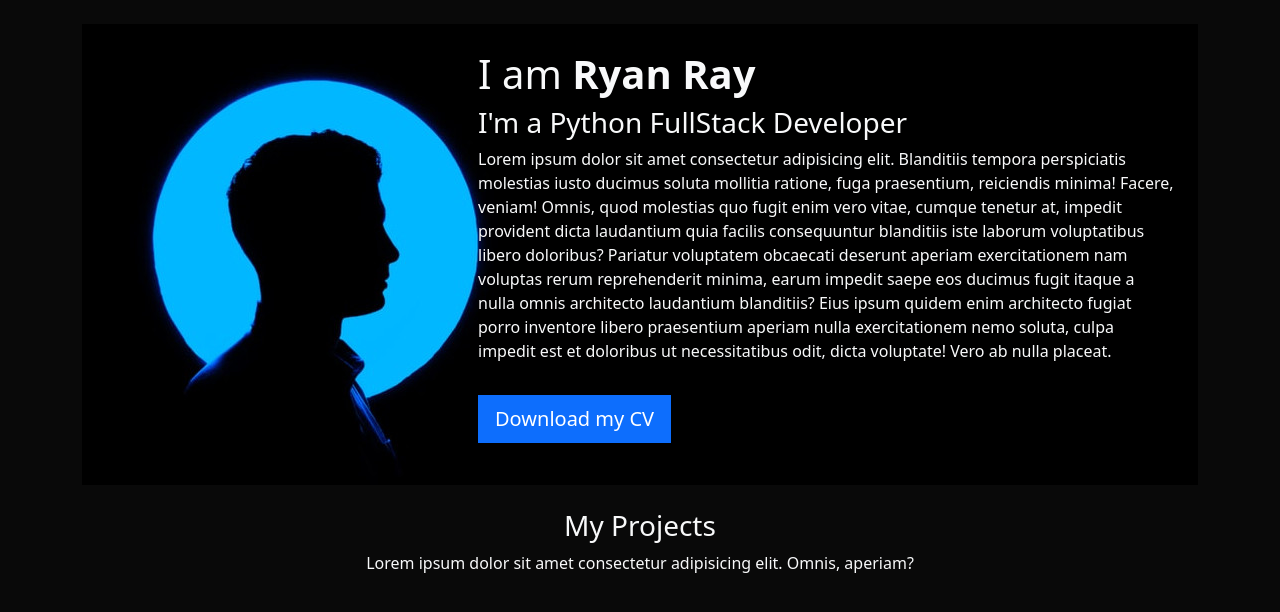
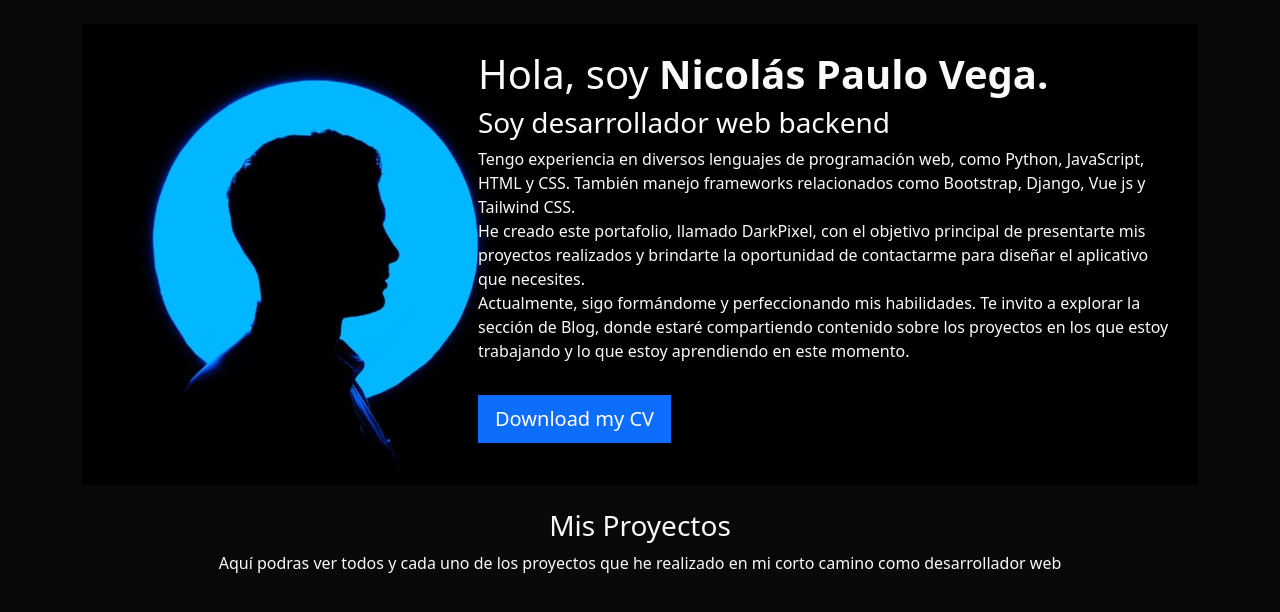
Before and after one commit to NicolasPauloVega/DarkPixel, a Django app: page / in a window 1280 px wide. Shown: the part 56-668 px from the top of the page. Run offline with Django 5.2, Linux system fonts and the light colour scheme; data that the repository does not hold is empty; parts of the project's set-up code (start-up, migrations or seed data) failed here and were passed over.

Commit message:
config template home

```diff
--- a/apps/home/templates/home.html
+++ b/apps/home/templates/home.html
@@ -11,16 +11,15 @@
   </div>
 
   <div class="col-md-8 my-auto p-4">
-    <h1>I am <strong>Ryan Ray</strong></h1>
-    <h3>I'm a Python FullStack Developer</h3>
-    <p>Lorem ipsum dolor sit amet consectetur adipisicing elit. Blanditiis tempora perspiciatis molestias iusto ducimus
-      soluta mollitia ratione, fuga praesentium, reiciendis minima! Facere, veniam! Omnis, quod molestias quo fugit enim
-      vero vitae, cumque tenetur at, impedit provident dicta laudantium quia facilis consequuntur blanditiis iste
-      laborum voluptatibus libero doloribus? Pariatur voluptatem obcaecati deserunt aperiam exercitationem nam voluptas
-      rerum reprehenderit minima, earum impedit saepe eos ducimus fugit itaque a nulla omnis architecto laudantium
-      blanditiis? Eius ipsum quidem enim architecto fugiat porro inventore libero praesentium aperiam nulla
-      exercitationem nemo soluta, culpa impedit est et doloribus ut necessitatibus odit, dicta voluptate! Vero ab nulla
-      placeat.</p>
+    <h1>Hola, soy <strong>Nicolás Paulo Vega.</strong></h1>
+    <h3>Soy desarrollador web backend</h3>
+    <p>
+      Tengo experiencia en diversos lenguajes de programación web, como Python, JavaScript, HTML y CSS. También manejo frameworks relacionados como Bootstrap, Django, Vue js y Tailwind CSS.
+      <br>
+      He creado este portafolio, llamado DarkPixel, con el objetivo principal de presentarte mis proyectos realizados y brindarte la oportunidad de contactarme para diseñar el aplicativo que necesites.
+      <br>
+      Actualmente, sigo formándome y perfeccionando mis habilidades. Te invito a explorar la sección de Blog, donde estaré compartiendo contenido sobre los proyectos en los que estoy trabajando y lo que estoy aprendiendo en este momento.
+    </p>
     <a class="btn btn-primary btn-lg rounded-0 my-3" href="{% static 'portfolio/cv.pdf' %}">Download my CV</a>
   </div>
 </header>
@@ -28,8 +27,8 @@
 <!-- Porfolio Section -->
 <div class="row my-4 text-center">
 
-  <h3>My Projects</h3>
-  <p>Lorem ipsum dolor sit amet consectetur adipisicing elit. Omnis, aperiam?</p>
+  <h3>Mis Proyectos</h3>
+  <p>Aquí podras ver todos y cada uno de los proyectos que he realizado en mi corto camino como desarrollador web</p>
 
   {% for project in projects %}
     <div class="col-md-4 p-4">
```
Lines whose indentation alone changed are shown as unchanged.
